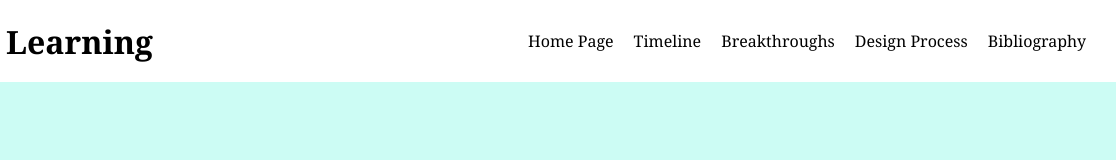
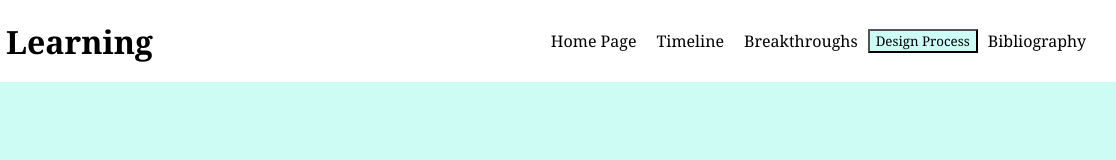
Before and after one commit to SillyFrog36/RaafatSalib.github.io, a plain HTML site: page designProcess.html in a window 1280 px wide. Shown: the full height of the page, 164-1280 px from the left. Drawn offline with Linux system fonts and the light colour scheme.

Commit message:
Update designProcess.html

```diff
--- a/designProcess.html
+++ b/designProcess.html
@@ -13,7 +13,7 @@
             <button class = "buttons" onclick="window.location.href = 'index.html';">Home Page</button>
             <button class = "buttons" onclick="window.location.href = 'timeline.html';">Timeline</button>
             <button class = "buttons" onclick="window.location.href = 'breakthroughs.html';">Breakthroughs</button>
-            <button class = "buttons">Design Process</button>
+            <button class = "selected">Design Process</button>
             <button class = "buttons" onclick="window.location.href = 'bibliography.html';">Bibliography</button>
         </div>
         <div class = "mBody">
```
